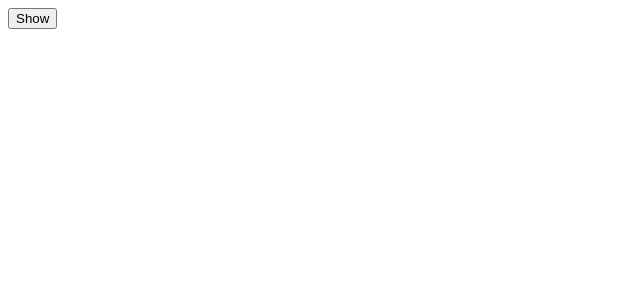
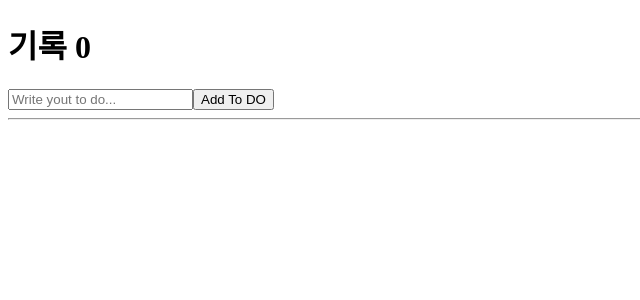
Before and after one commit to leewanjae/React.JS-WebMovie, a React (Create React App) app in the folder react-for-movie/: page / in a window 1280 px wide. Shown: the top 300 px of the page, without its empty margins (0-640 px from the left). Built offline with nearby package versions, Linux system fonts and the light colour scheme.

Commit message:
ToDo List

```diff
--- a/react-for-movie/src/App.js
+++ b/react-for-movie/src/App.js
@@ -1,27 +1,36 @@
 import { useState, useEffect } from "react";
-function Hello() {
-  useEffect(function () {
-    console.log("hi :)");
-    return function () {
-      console.log("bye :(");
-    };
-  }, []);
-  useEffect(() => {
-    console.log("hi :)");
-    return () => console.log("bye :(");
-  }, []);
-  return <h1>Hello</h1>;
-}
 
 function App() {
-  const [showing, setShowing] = useState(false);
-  const onClick = () => setShowing((prev) => !prev);
+  const [toDo, setToDo] = useState("");
+  const [toDos, setToDos] = useState([]);
+  const onChange = (event) => setToDo(event.target.value);
+  const onSubmit = (event) => {
+    event.preventDefault();
+    if (toDo === "") {
+      return;
+    }
+    setToDos((prev) => [toDo, ...prev]);
+    setToDo("");
+  };
   return (
     <div>
-      {showing ? <Hello /> : null}
-      <button onClick={onClick}>{showing ? "Hide" : "Show"}</button>
+      <h1>기록 {toDos.length}</h1>
+      <form onSubmit={onSubmit}>
+        <input
+          onChange={onChange}
+          value={toDo}
+          type="text"
+          placeholder="Write yout to do..."
+        />
+        <button>Add To DO </button>
+      </form>
+      <hr />
+      <ul>
+        {toDos.map((toDo, index) => (
+          <li key={index}>{toDo}</li>
+        ))}
+      </ul>
     </div>
   );
 }
-
 export default App;
```
